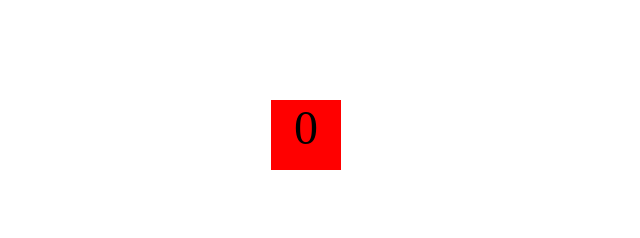
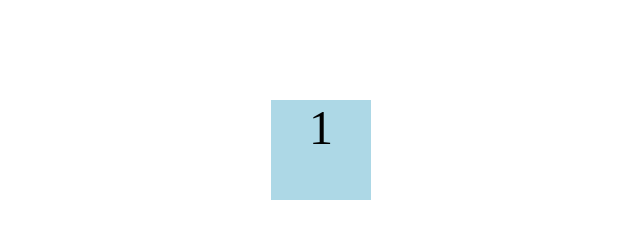
Before and after one commit to DarrenR8601/DarrenR8601.github.io, a plain HTML site: page projects/bouncing-box/index.html in a window 1280 px wide. Shown: the whole page, without its empty margins (469-1109 px from the left). Drawn offline with Linux system fonts and the light colour scheme.

Commit message:
Added bouncing-box

```diff
--- a/projects/bouncing-box/index.html
+++ b/projects/bouncing-box/index.html
@@ -13,13 +13,14 @@
 		[class="box"] {
 			display: block;
 			position: absolute;
-			width: 70px;
-			height: 70px;
+			width: 100px;
+			height: 100px;
 			top: 100px;
 			left: 0px;
-			background-color: red;
+			background-color: lightblue;
 			font-size: 300%;
 			text-align: center;
+			font-family: Comic Sans;
 		}
 	</style>
 
@@ -70,6 +71,7 @@
     				position = 0;
     			}
     			box.css('left', position);
+    			box.text(points);
 			};
 
 			box.on('click', handleBoxClick);
@@ -83,8 +85,9 @@
 
 			// TODO 5 / 6
 			handleBoxClick = function() {
-				speed = speed + 5
+				speed = speed + 15;
 				position = 0;
+				points = points + 1;
 			};
 
 			points = points + 1
```
